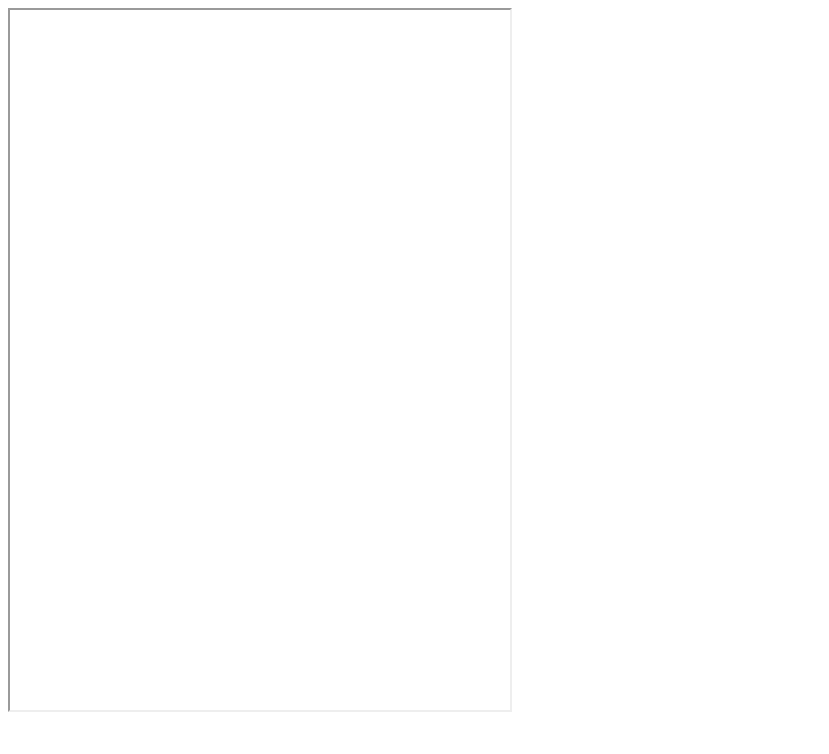
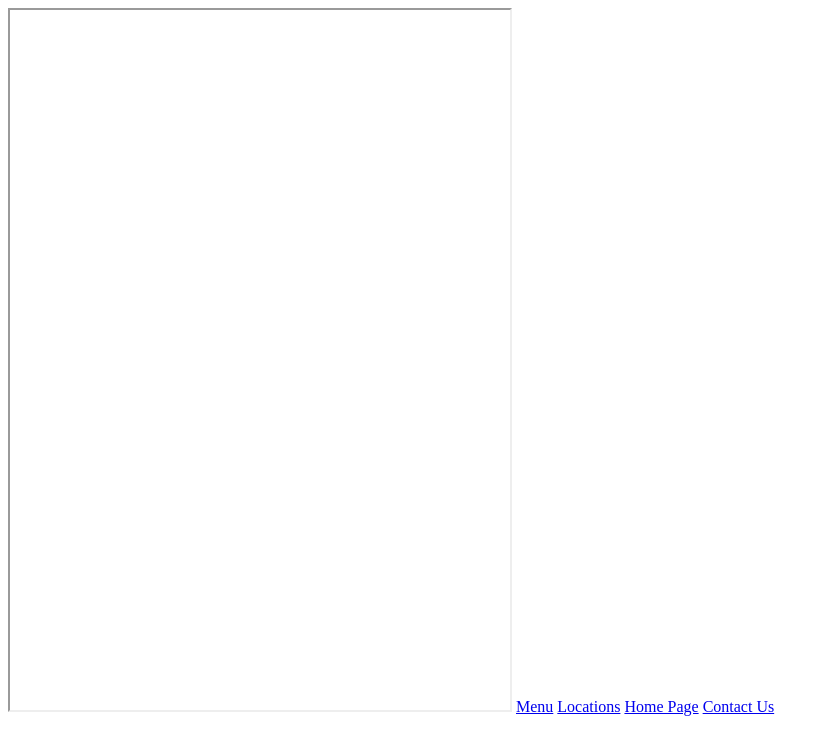
Before and after one commit to daugheja1/TeamProject-1, a plain HTML site: page about.html in a window 1280 px wide. Shown: the whole page, without its empty margins (0-829 px from the left). Drawn offline with Linux system fonts and the light colour scheme.

Commit message:
basic nav

```diff
--- a/about.html
+++ b/about.html
@@ -7,5 +7,9 @@
     </head>
     <body>
         <iframe href="Nutritional Label/Nutritional Label1.html" width="500px" height="700px">Test</iframe>
+        <a href="menu.html">Menu</a>
+        <a href="locations.html">Locations</a>
+        <a href="index.html">Home Page</a>
+        <a href="contact.html">Contact Us</a>
     </body>
     </html>
```
Also changed, not shown: contact.html (+4 -1 lines), locations.html (+4 -1 lines), menu.html (+4 -1 lines).
